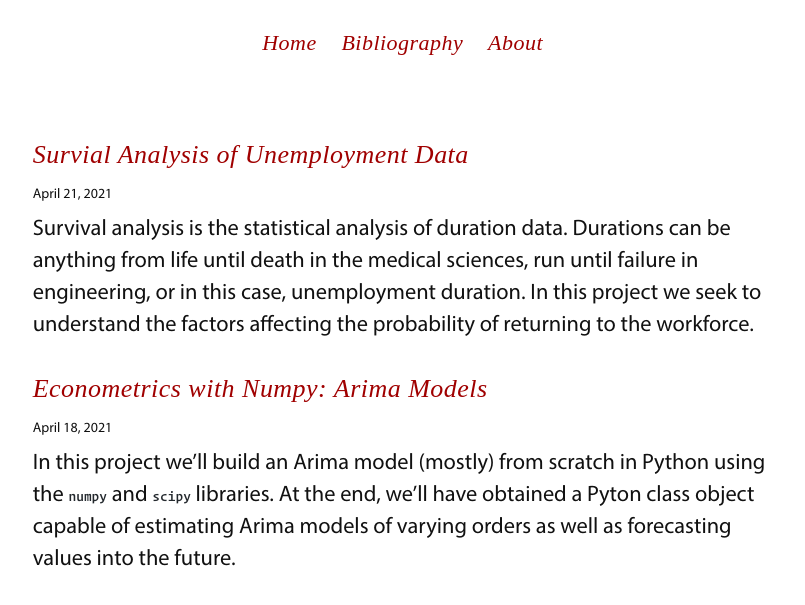
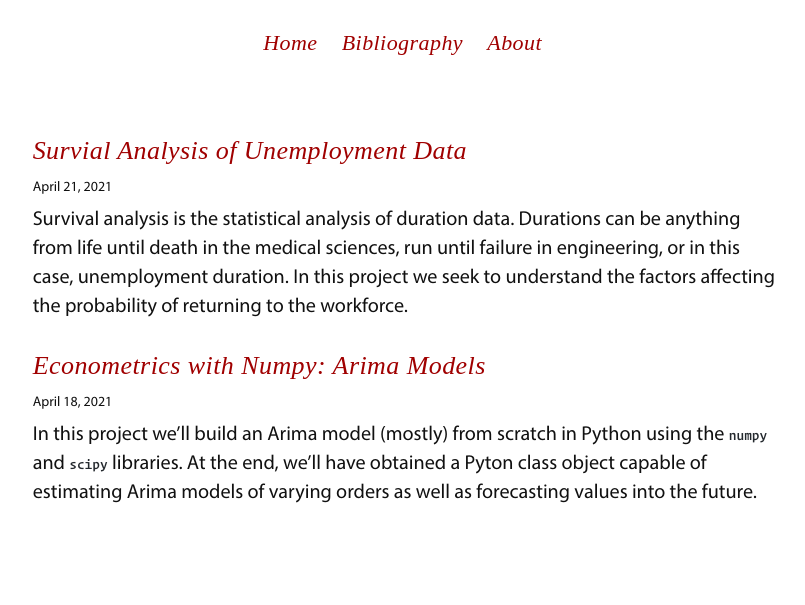
Before and after one commit to mhoirup/mhoirup.github.io, a Jekyll site: the page built from index.html, in a window 1280 px wide. Shown: the top 605 px of the page, without its empty margins (239-1044 px from the left). Built offline with Jekyll 4.4.1, drawn with Linux system fonts in a browser that asks for light colours.

Commit message:
adjust font sizes

```diff
--- a/css/tufte.scss
+++ b/css/tufte.scss
@@ -26,7 +26,7 @@ html{
     text-align: baseline;
     -webkit-font-smoothing: antialiased;
     -moz-osx-font-smoothing: grayscale;
-    font-size: 1rem;
+    font-size: 0.9rem;
   }
 
 
```
